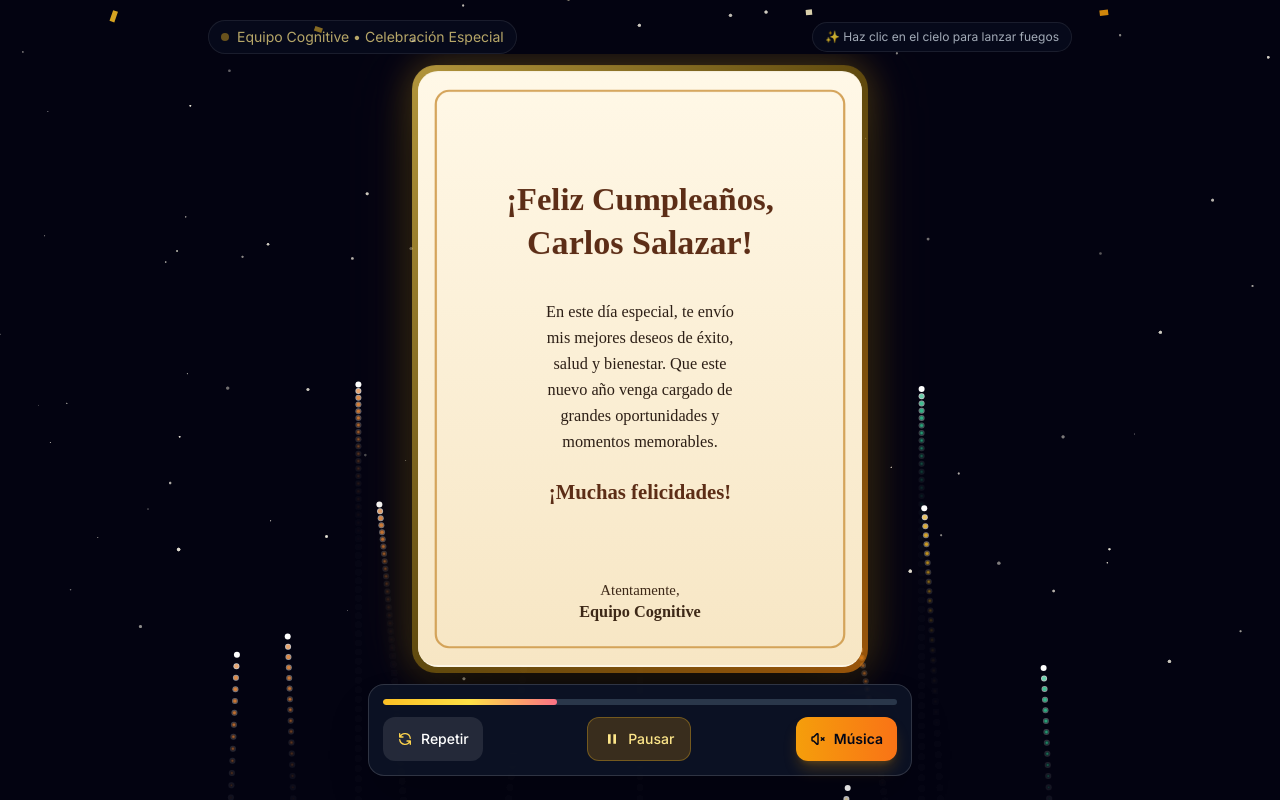
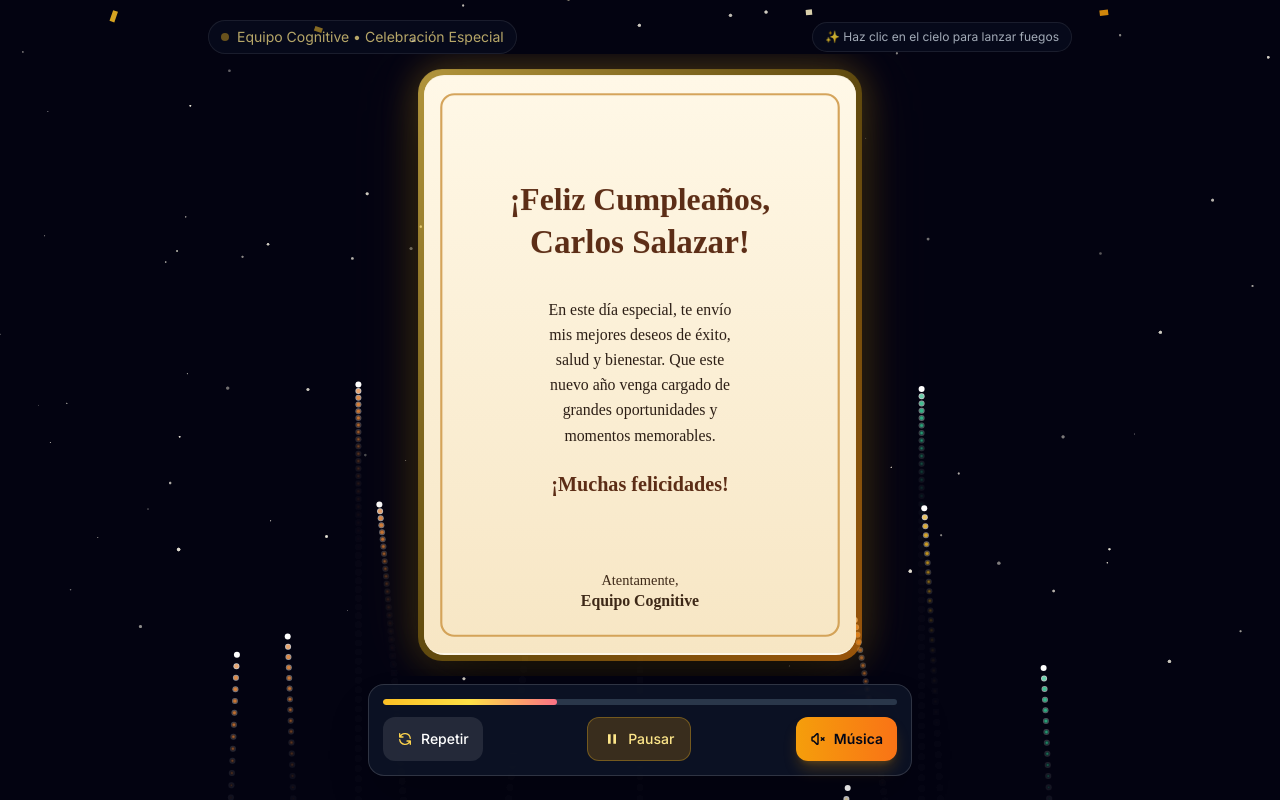
Before and after one commit to WilliamFlores10/cumple-web, a plain HTML site: page index.html in a window 1280 px wide. Drawn offline with nearby package versions, Linux system fonts and the light colour scheme; animation ran at ten frames a second.

Commit message:
update index 4

```diff
--- a/index.html
+++ b/index.html
@@ -207,9 +207,9 @@
             </div>
         </div>
 
-        <!-- Fase 2: Tarjeta de felicitación con entrada 3D -->
+<!-- Fase 2: Tarjeta de felicitación con entrada 3D -->
         <div class="card-perspective flex items-center justify-center w-full h-full">
-            <div id="cardContainer" class="card-wrapper relative max-h-[72vh] sm:max-h-[76vh] aspect-[3/4] rounded-2xl sm:rounded-3xl p-1.5 bg-gradient-to-br from-amber-300/70 via-yellow-500/40 to-amber-600/70 card-glow">
+            <div id="cardContainer" class="card-wrapper relative max-h-[50dvh] sm:max-h-[74vh] max-w-full aspect-[3/4] rounded-2xl sm:rounded-3xl p-1.5 bg-gradient-to-br from-amber-300/70 via-yellow-500/40 to-amber-600/70 card-glow">
                 <!-- Capa interna de la tarjeta -->
                 <div class="relative w-full h-full rounded-[14px] sm:rounded-[20px] overflow-hidden bg-[#fdf6e7] flex items-center justify-center">
                     <!-- Imagen principal de la tarjeta generada -->
@@ -228,7 +228,7 @@
     </main>
 
     <!-- Controles tipo reproductor de video en la parte inferior -->
-    <footer aria-label="Controles de la presentación" class="safe-area-bottom relative z-20 w-full max-w-xl px-4">
+    <footer aria-label="Controles de la presentación" class="relative z-20 w-full max-w-xl px-3 sm:px-4 pt-2 pb-5 sm:pb-6 shrink-0">
         <div class="bg-slate-900/75 backdrop-blur-xl border border-white/15 rounded-2xl p-3 sm:p-3.5 shadow-2xl">
             <!-- Barra de progreso de la presentación -->
             <div class="w-full h-1.5 bg-slate-700/80 rounded-full overflow-hidden mb-3">
```
